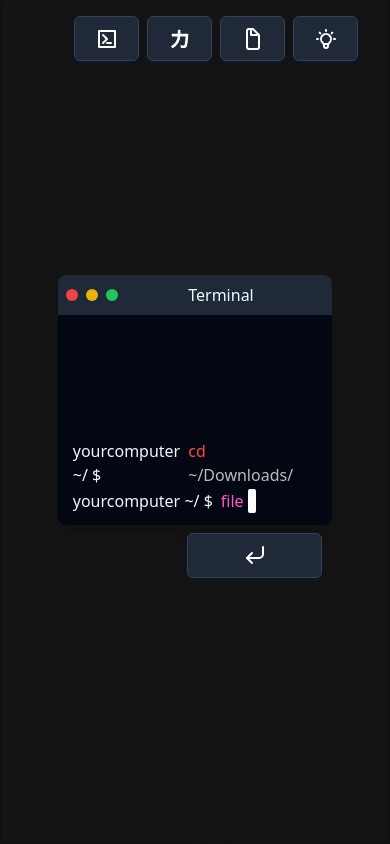
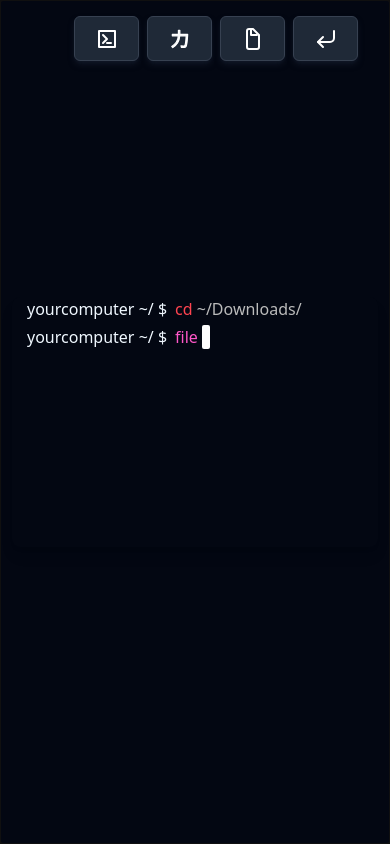
Before and after one commit to ChrisTregaskis/chris-site, a React (Vite) app: page / in a window 390 px wide. Built offline with nearby package versions, Linux system fonts and the light colour scheme.

Commit message:
initial draft changes, refactor out terminal and make other components more mobile friendly

```diff
--- a/src/App.tsx
+++ b/src/App.tsx
@@ -4,8 +4,6 @@ import { ToastContainer } from "react-toastify";
 import Terminal, { googleDocId } from "./components/Terminal";
 import KeyboardButton from "./components/KeyboardButton";
 import useTerminal, { ActiveKeysEnum } from "./hooks/useTerminal";
-import { useTheme } from "./hooks/useTheme";
-import { ThemeMode } from "./context/ThemeContext";
 import About from "./components/About";
 import RequestResumeForm from "./components/RequestResumeForm/RequestResumeForm";
 import { useRequestCV } from "./hooks/useRequestCV";
@@ -22,7 +20,6 @@ import useToast from "./hooks/useToast";
  * @description App is root level for rendering chris-tregaskis.uk
  */
 function App() {
-  const { setThemeMode } = useTheme();
   const { status: cvRequestStatus } = useRequestCV();
   const { activeContent, setActiveContent } = useActiveContent();
   const { showToast } = useToast();
@@ -49,15 +46,15 @@ function App() {
     }
   }, [cvRequestStatus]);
 
-  // Handle the light bulb toggle button click
-  const handleLightSwitchClick = React.useCallback(() => {
-    setThemeMode((prevThemeMode) =>
-      prevThemeMode === ThemeMode.DARK ? ThemeMode.LIGHT : ThemeMode.DARK,
-    );
+  // Handle the light bulb toggle button click - removed ability to toggle theme for now
+  // const handleLightSwitchClick = React.useCallback(() => {
+  //   setThemeMode((prevThemeMode) =>
+  //     prevThemeMode === ThemeMode.DARK ? ThemeMode.LIGHT : ThemeMode.DARK,
+  //   );
 
-    // Refocus as to not toggle light by enter key
-    wrapperDivRef.current?.focus();
-  }, []);
+  //   // Refocus as to not toggle light by enter key
+  //   wrapperDivRef.current?.focus();
+  // }, []);
 
   // Focus on wrapper to listen for key events
   React.useEffect(() => {
@@ -117,34 +114,23 @@ function App() {
               handleClick={() => setActiveContent("about")}
             />
             <KeyboardButton keyType="resume" handleClick={handleOpenCV} />
-            <KeyboardButton
+            {/** Removed the ability to switch theme for now */}
+            {/* <KeyboardButton
               keyType="lightbulb"
               handleClick={handleLightSwitchClick}
-            />
+            /> */}
+
+            {activeContent === "terminal" && (
+              <KeyboardButton
+                keyType="enter-sm"
+                handleClick={handleEnterPressClick}
+                isActive={activeKeys[ActiveKeysEnum.ENTER]}
+              />
+            )}
           </div>
         </div>
 
         {renderContent}
-
-        {activeContent === "terminal" && (
-          <>
-            <div className="flex justify-end w-3/4 pr-4 gap-2 text-white max-w-7xl">
-              <KeyboardButton
-                keyType="enter"
-                handleClick={handleEnterPressClick}
-                isActive={activeKeys[ActiveKeysEnum.ENTER]}
-              />
-            </div>
-            <p
-              className={`
-              text-dark fixed bottom-0 left-0 p-2
-                after:absolute after:top-0 after:right-0 after:w-3/4 after:h-full after:bg-gradient-to-l after:from-bgColor after:to-transparent after:content-['']
-              `}
-            >
-              Hot take, light mode can be pretty wild...
-            </p>
-          </>
-        )}
       </div>
       <ToastContainer />
     </>
--- a/src/components/About.tsx
+++ b/src/components/About.tsx
@@ -6,14 +6,14 @@ const About: React.FC = () => {
   const { themeMode } = useTheme();
 
   return (
-    <div className="h-full w-full flex items-center justify-center p-2">
+    <div className="h-full w-full flex items-center justify-center p-2 mt-[70px] md:mt-0">
       <div
         className={`
         ${themeMode === ThemeMode.DARK && "bg-gray-950"}
-        text-textColorPrimary rounded-lg shadow-lg h-full w-3/4 max-w-7xl flex flex-col md:flex-row
+        text-textColorPrimary rounded-lg shadow-lg h-full md:w-3/4 w-full p-4 max-w-7xl flex flex-col lg:flex-row
       `}
       >
-        <div className="md:w-2/3 p-4">
+        <div className="lg:w-2/3 p-4 md:p-2">
           <h1 className="text-4xl font-serif mb-2">Chris Tregaskis</h1>
           <h2 className="text-2xl font-serif mb-4">Software Developer</h2>
           {/* // todo: If form completed, update the initial line to suggest clicking the pdf button for formal overview */}
@@ -46,7 +46,7 @@ const About: React.FC = () => {
             drumming cobwebs and the odd steam sale ha.
           </p>
         </div>
-        <div className="md:w-1/3 p-4 flex justify-center items-center">
+        <div className="lg:w-1/3 p-4 md:p-2 flex justify-center items-center">
           <img
             src="/Screenshot 2024-10-07 at 21.38.26.png"
             alt="Chris Tregaskis"
--- a/src/components/KeyboardButton.tsx
+++ b/src/components/KeyboardButton.tsx
@@ -4,7 +4,13 @@ import { ThemeMode } from "@/context/ThemeContext";
 import { useTheme } from "@/hooks/useTheme";
 
 interface KeyboardButtonProps {
-  keyType: "enter" | "lightbulb" | "resume" | "about" | "terminal";
+  keyType:
+    | "enter-lg"
+    | "enter-sm"
+    | "lightbulb"
+    | "resume"
+    | "about"
+    | "terminal";
   handleClick: () => void;
   isActive?: boolean;
   leftActive?: boolean;
@@ -27,7 +33,7 @@ const KeyboardButton: React.FC<KeyboardButtonProps> = ({
       "w-[125px] h-[35px] flex justify-center items-center";
 
     switch (keyType) {
-      case "enter": {
+      case "enter-lg": {
         return (
           <div className={largeButtonClass}>
             <svg
@@ -44,6 +50,32 @@ const KeyboardButton: React.FC<KeyboardButtonProps> = ({
               <polyline points="9 10 4 15 9 20" />
               <path d="M20 4v7a4 4 0 0 1-4 4H4" />
             </svg>
+          </div>
+        );
+      }
+
+      case "enter-sm": {
+        return (
+          <div className={smallButtonClass}>
+            <svg
+              xmlns="http://www.w3.org/2000/svg"
+              fill="none"
+              width="24"
+              height="24"
+              viewBox="0 0 24 24"
+              stroke="currentColor"
+              strokeWidth="2"
+              strokeLinecap="round"
+              strokeLinejoin="round"
+              className="w-6 h-6"
+              style={{ margin: "auto" }}
+            >
+              <polyline points="9 10 4 15 9 20" />
+              <path d="M20 4v7a4 4 0 0 1-4 4H4" />
+            </svg>
+
+            <ToolTip tip="Press enter to toggle commands" />
+            <span></span>
           </div>
         );
       }
--- a/src/components/RequestResumeForm/RequestResumeForm.tsx
+++ b/src/components/RequestResumeForm/RequestResumeForm.tsx
@@ -50,11 +50,11 @@ const RequestResumeForm: React.FC = () => {
   }, []);
 
   return (
-    <div className="h-full w-full flex items-center justify-center p-2">
+    <div className="h-full w-full flex items-center justify-center p-2 mt-[70px] md:mt-0">
       <div
         className={`
           ${themeMode === ThemeMode.DARK && "bg-gray-950"}
-          rounded-lg shadow-lg h-full w-3/4 max-w-7xl flex flex-col p-4 text-textColorPrimary
+          rounded-lg shadow-lg h-full md:w-3/4 w-full max-w-7xl flex flex-col p-4 text-textColorPrimary
         `}
       >
         {!formSubmitted && requestCVStatus !== "success" ? (
--- a/src/components/Terminal.tsx
+++ b/src/components/Terminal.tsx
@@ -296,28 +296,14 @@ const Terminal: React.FC<TerminalProps> = ({ countOfExecution }) => {
   }, [yourcomputer, filename, fileId, curlCommand, countOfExecution]);
 
   return (
-    <div className="h-full w-full flex items-center justify-center p-2">
+    <div className="h-full w-full flex p-2">
       <div
         className={`
-          ${themeMode === ThemeMode.DARK ? "bg-gray-950 " : "bg-gray-900"}
-          text-light rounded-lg shadow-lg h-[250px] w-3/4 max-w-7xl
+          ${themeMode === ThemeMode.DARK ? "bg-gray-950" : "bg-gray-900"}
+          text-light rounded-lg shadow-lg h-[250px] w-full
         `}
       >
-        <div
-          className={`
-            ${themeMode === ThemeMode.DARK ? "bg-gray-800" : "bg-gray-700"}
-            p-2 rounded-t-lg flex items-center justify-between
-          `}
-        >
-          <div className="flex space-x-2">
-            <span className="w-3 h-3 bg-red-500 rounded-full"></span>
-            <span className="w-3 h-3 bg-yellow-500 rounded-full"></span>
-            <span className="w-3 h-3 bg-green-500 rounded-full"></span>
-          </div>
-          <p className="text-center flex-1">Terminal</p>
-        </div>
-
-        <div className="pb-[50px] pl-[15px] h-full w-full flex flex-col justify-end">
+        <div className="pb-[15px] pl-[15px] h-full w-full min-w-max flex flex-col">
           {renderTerminal}
         </div>
       </div>
--- a/src/components/TerminalLine.tsx
+++ b/src/components/TerminalLine.tsx
@@ -25,8 +25,8 @@ const TerminalLine: React.FC<TerminalLineProps> = ({
 
   return (
     <div className="relative group">
-      <div className="flex items-center gap-2">
-        <p className="text-light text-1xl">{yourcomputer}</p>
+      <div className="flex gap-2">
+        <p className="text-light text-1xl min-w-max">{yourcomputer}</p>
         {skipAnimation ? (
           <>
             <p className="text-1xl">
--- a/src/index.css
+++ b/src/index.css
@@ -18,7 +18,8 @@
 }
 
 .dark {
-  --bgColor: #141414;
+  --bgColor: #030712;
+  --bgColorORIGINAL: #141414;
   --textColorPrimary: #f0f8ff;
   --textColorSecondary: hsl(0, 83.87%, 63.53%);
   --buttonPrimary: #320064;
--- a/src/utils/index.ts
+++ b/src/utils/index.ts
@@ -4,3 +4,8 @@ import { twMerge } from "tailwind-merge";
 export function cn(...inputs: ClassValue[]) {
   return twMerge(clsx(inputs));
 }
+
+export enum ScreenSizeBreakPoint {
+  Medium = 1110,
+  Small = 840,
+}
```
